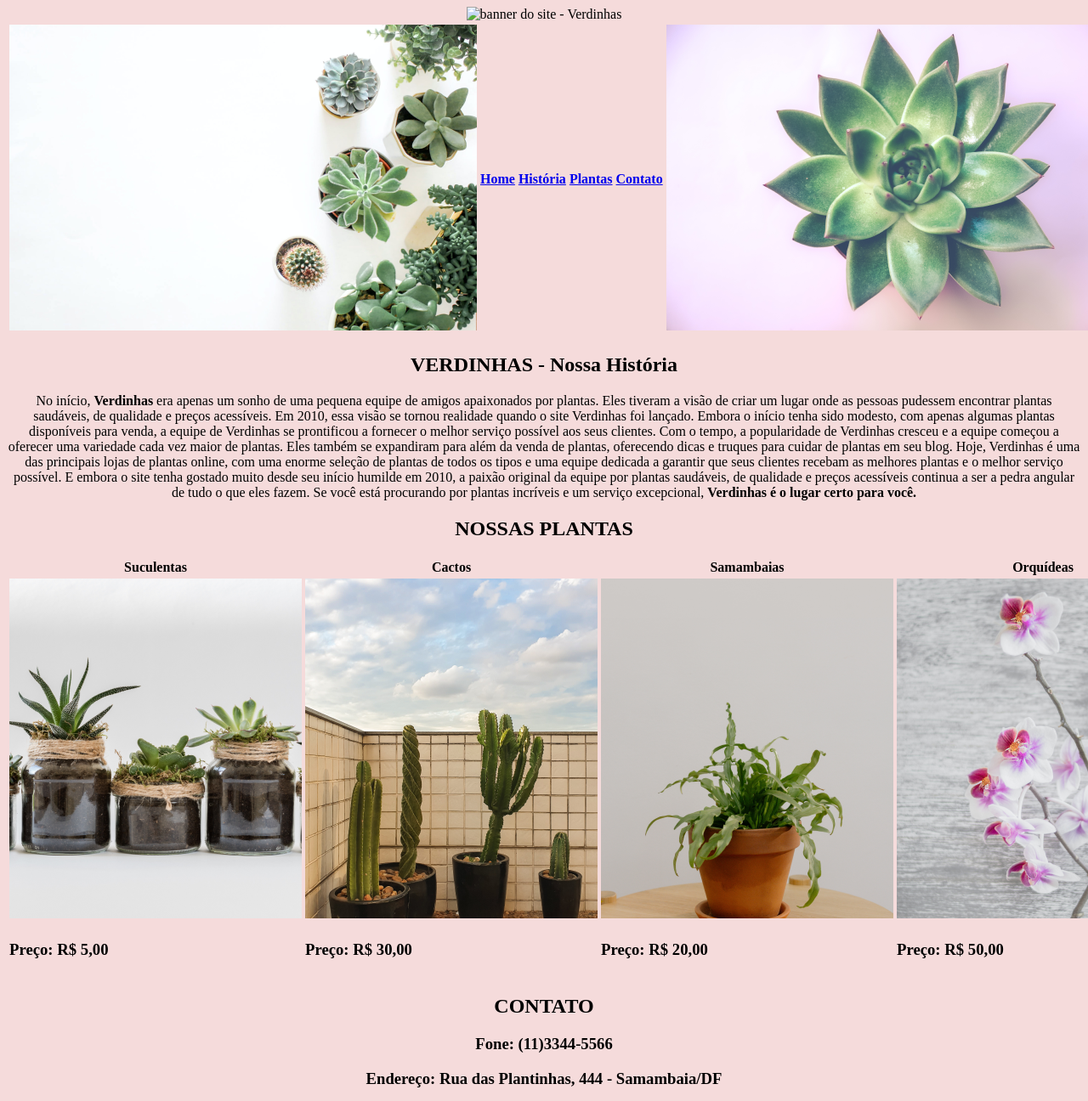
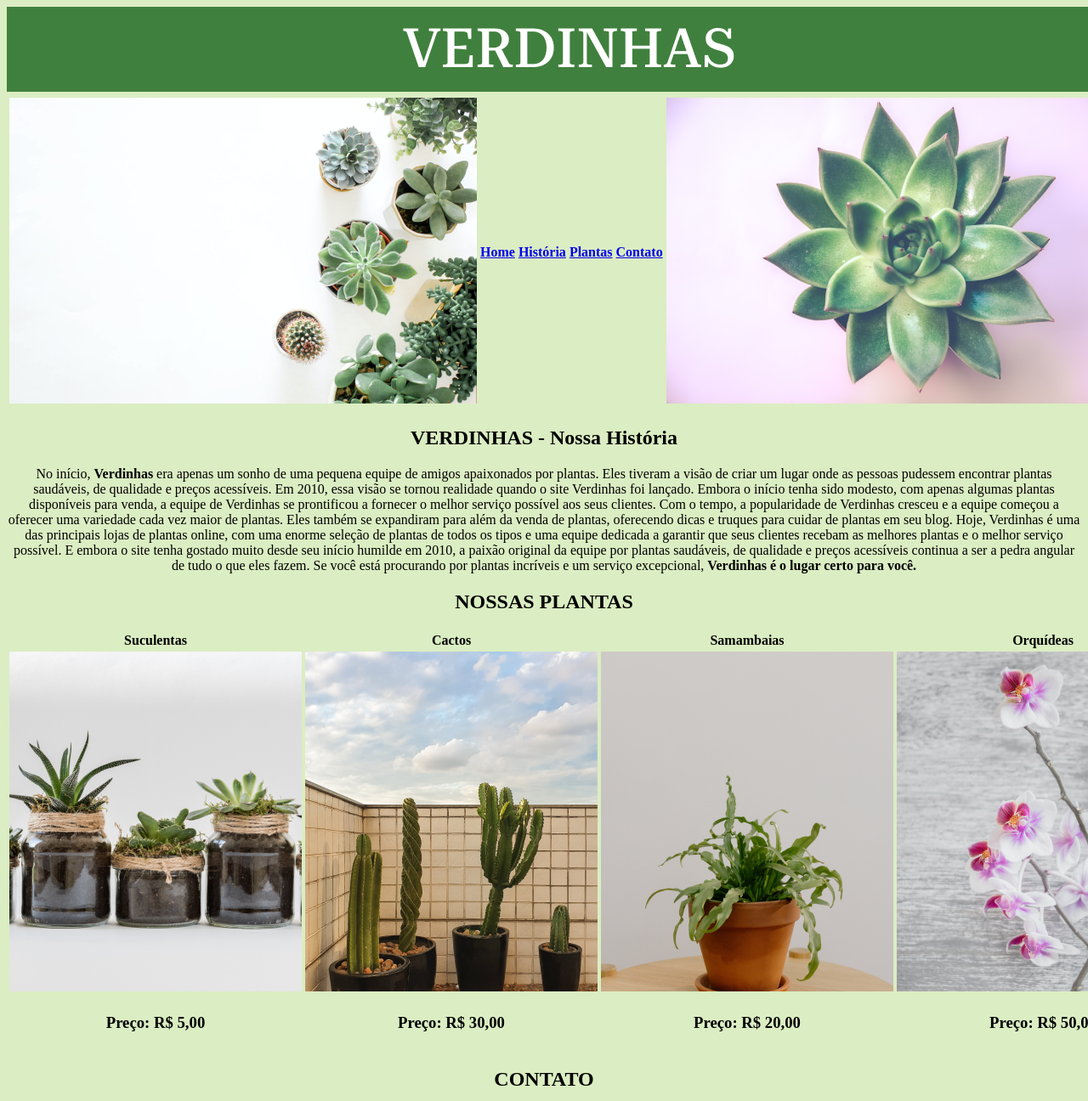
Before and after one commit to Liebertt/Liebert.github.io, a plain HTML site: page index.html in a window 1280 px wide. Shown: the top 1296 px of the page at 85% size. Drawn offline with Linux system fonts and the light colour scheme; a web font is replaced by a local one.

Commit message:
Add files via upload

```diff
--- a/index.html
+++ b/index.html
@@ -11,10 +11,10 @@
     <link href="https://fonts.googleapis.com/css2?family=Playfair+Display:ital,wght@0,400;0,500;0,600;0,700;0,800;0,900;1,400;1,500;1,600;1,700;1,800;1,900&display=swap" rel="stylesheet">
 
 
-<body bgcolor="#F5DBDB">
+<body bgcolor="#dbedc2">
         <!-- banner-->
     <center>
-    <img img/banner.png" alt="banner do site - Verdinhas">
+    <img src="img/banner.png" alt="banner do site - Verdinhas">
     </center>
         <!-- menu -->
     <div >
@@ -54,6 +54,7 @@
         <section id="plantas">
 
             <h2 align="center">NOSSAS PLANTAS</h2>
+<center>
 
             <table>
                 <tr>
@@ -69,12 +70,13 @@
                   <td><img src="img/orquidea.png" alt=""></td>
                 </tr>
                 <tr>
-                  <td><h3>Preço: R$ 5,00</h3></td>
-                  <td><h3>Preço: R$ 30,00</h3></td>
-                  <td><h3>Preço: R$ 20,00</h3></td>
-                  <td><h3>Preço: R$ 50,00</h3></td>
+                  <td><h3 align="center">Preço: R$ 5,00</h3></td>
+                  <td><h3 align="center">Preço: R$ 30,00</h3></td>
+                  <td><h3 align="center">Preço: R$ 20,00</h3></td>
+                  <td><h3 align="center">Preço: R$ 50,00</h3></td>
                 </tr>
               </table>
+</center>
 
 
         </section>
@@ -113,8 +115,9 @@
         <!--rodapé-->
 
         <section>
+<center>
             <img src="img/rodape.png" alt="">
-
+</center>
         </section>
 
 </body>
```
